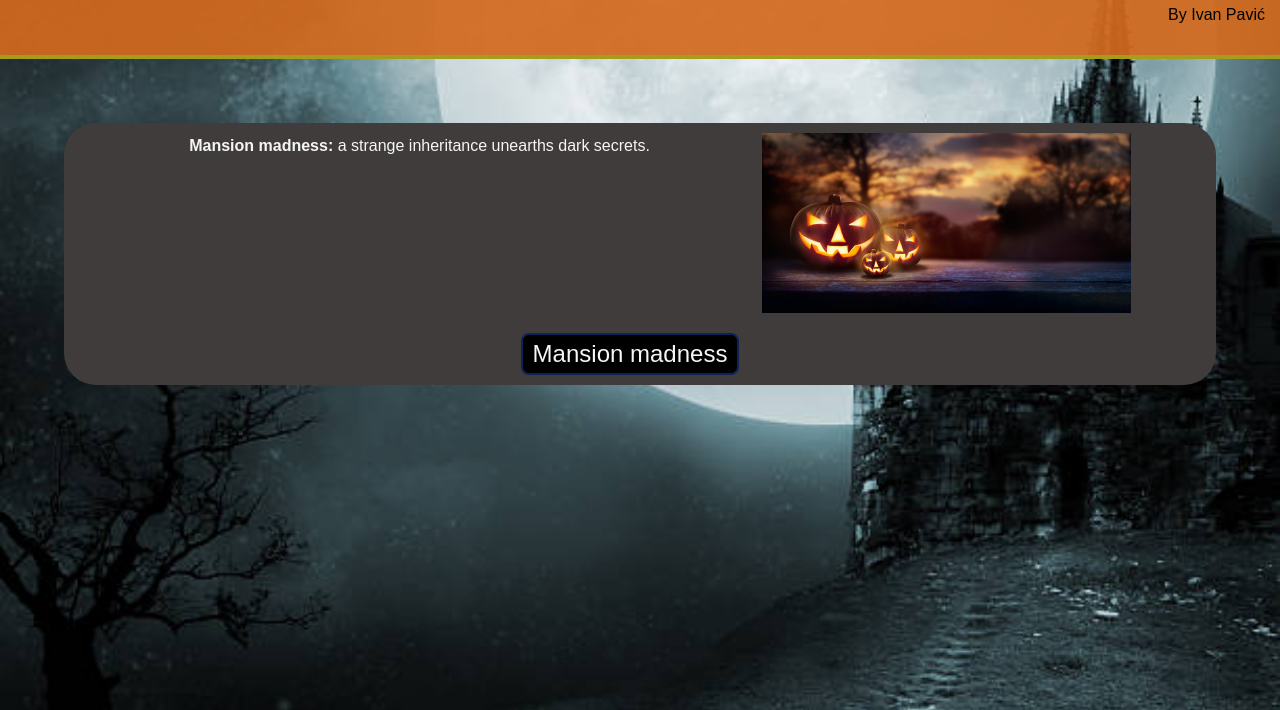
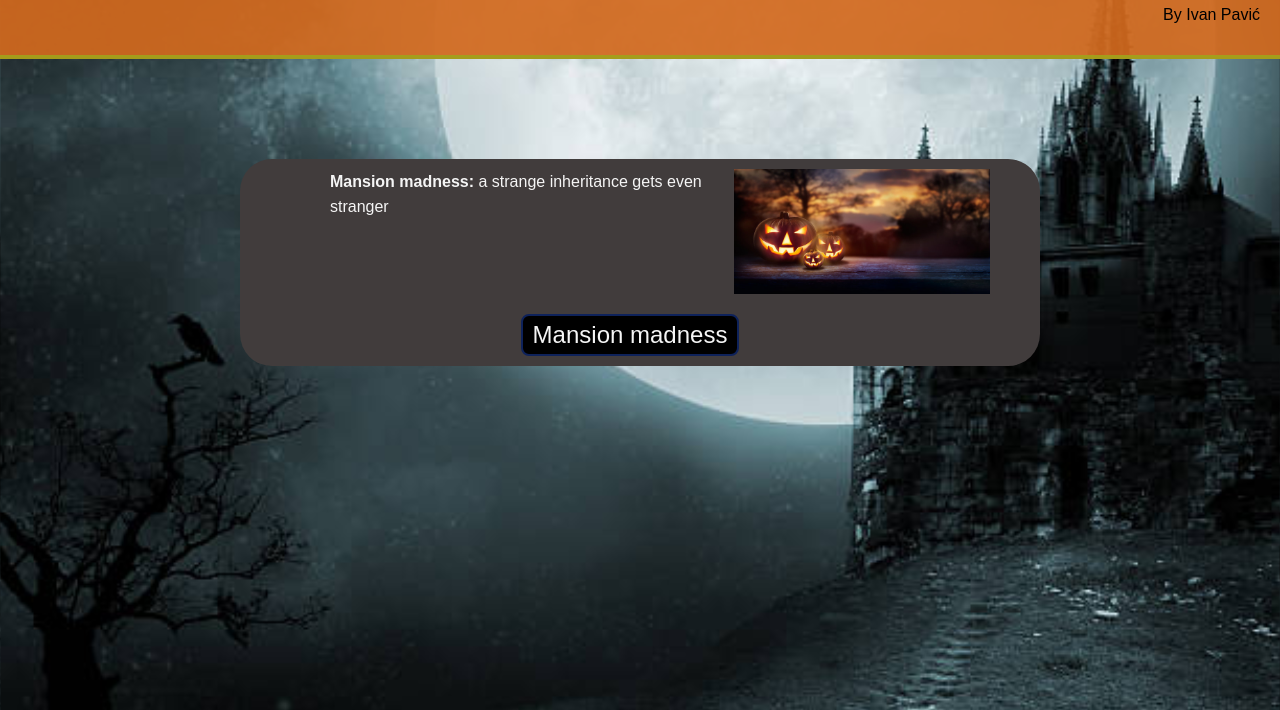
Before and after one commit to TristanRedrose/Final, a plain HTML site: page index.html in a window 1280 px wide. Shown: the part 90-800 px from the top of the page. Drawn offline with Linux system fonts and the light colour scheme.

Commit message:
changed css flexbox

```diff
--- a/index.html
+++ b/index.html
@@ -16,7 +16,7 @@
     <div class="container-1">
         <div class="container-2">
             <div class="box-1">
-                <div id="text"><strong>Mansion madness:</strong> a strange inheritance unearths dark secrets.</div>
+                <div id="text"><strong>Mansion madness:</strong> a strange inheritance gets even stranger</div>
             </div>
             <div class="box-2">
                 <img src="../pictures/halloween.jpg" alt="haloween" id="side-image">
--- a/script.js
+++ b/script.js
@@ -183,6 +183,7 @@ const textNodes = [
         options: [
             {
                 text: "Take the carving",
+                requiredState: (currentState) => currentState.carving == null,
                 setState: { carving: true },
                 nextText: 9,
             },
@@ -213,7 +214,7 @@ const textNodes = [
     },
     {
         id: 10,
-        text: "The sooner morning comes, the sooner you can sign the papers and start planning on what to do with this place. Although you feel uneasy you do eventually fall sleep. You dream of veiled faces, of deals struck at midnight, and the maniacal laughter of an old man with nloodied hands. You do not awaken.",
+        text: "The sooner morning comes, the sooner you can sign the papers and start planning on what to do with this place. Although you feel uneasy you do eventually fall sleep. You dream of veiled faces, of deals struck at midnight, and the maniacal laughter of an old man with bloodied hands. You do not awaken.",
         pic: "../pictures/sleep.jpg",
         options: [
             {
--- a/style.css
+++ b/style.css
@@ -3,14 +3,16 @@ body{
     background-size:cover;
     font-family:Arial, Helvetica, sans-serif;
     font-size: 16px;
-    width: 100vw;
-    height: 100vh;
     margin: 0;
     padding: 0;
+    display: flex;
+    align-items: center;
+    flex-direction: column;
+    overflow: hidden;
 }
 
 .header{
-    margin: auto;
+    width: 100%;
     background-color: rgba(210, 105, 30, 0.925);
     padding: 15px;
     border-bottom: 4px rgba(163, 161, 27, 0.938) solid;
@@ -24,10 +26,12 @@ body{
 
 .header p{
     text-align: end;
+    padding-right: 20px;
 }
 
 .container-1{
-    margin: 5%;
+    margin-top: 100px;
+    width: 800px;
     border-radius: 32px;
     display: flex;
     flex-direction: column;
@@ -44,14 +48,12 @@ body{
 }
 
 .box-1{
-    flex: 1;
     min-width: 60%;
     padding: 10px;
     line-height: 1.6em;
 }
 
 .box-2{
-    flex: 1;
     min-width: 40%;
     max-height: 200px;
     display: flex;
@@ -61,7 +63,6 @@ body{
 
 .box-3{
     padding: 10px;
-    flex: 1;
 }
 
 img {
```
